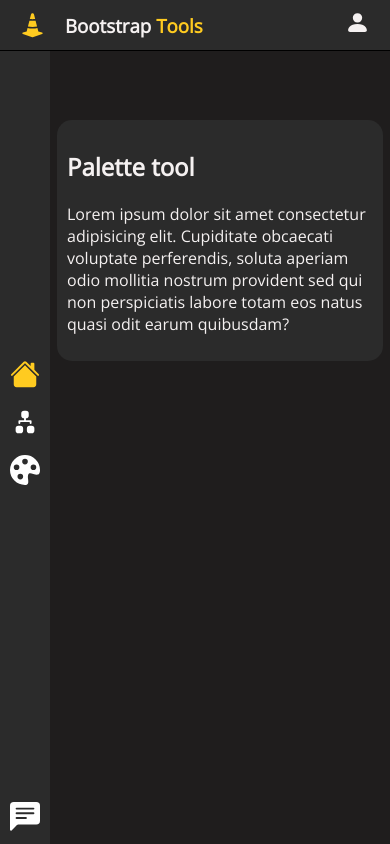
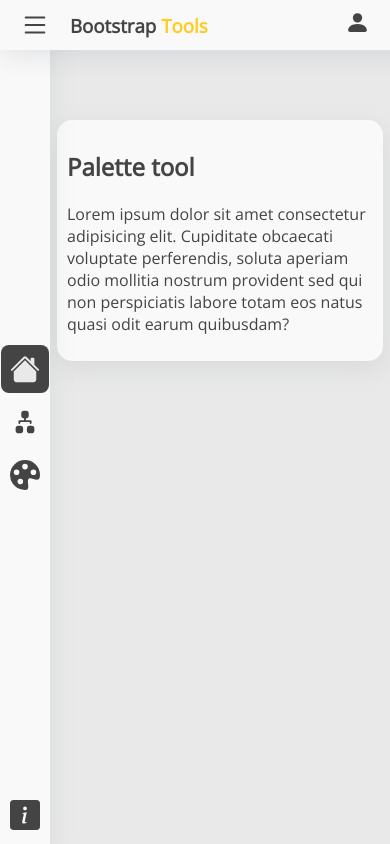
Before and after one commit to dannyseiner/bootstrap-tools, a React (Create React App) app in the folder frontend/: page /palette in a window 390 px wide. Built offline with nearby package versions, Linux system fonts and the light colour scheme.

Commit message:
lightmode, navbar/sidebar redesigned, responsive settings

```diff
--- a/frontend/src/components/AppRouter.tsx
+++ b/frontend/src/components/AppRouter.tsx
@@ -1,4 +1,4 @@
-import React from "react";
+import React, { useState, useEffect } from "react";
 import { BrowserRouter, Routes, Route } from "react-router-dom";
 import Home from "../screens/Home";
 import "../css/index.css";
@@ -8,11 +8,18 @@ import LayoutGenerator from "../screens/LayoutGenerator";
 import PaletteGenerator from "../screens/PaletteGenerator";
 import Support from "../screens/Support";
 function AppRouter() {
+  const [expandSideBar, setExpandSideBar] = useState<boolean>(false);
+
+  const sideBarEvt = (e: boolean) => setExpandSideBar(e);
+
   return (
     <BrowserRouter>
       <div className="page-container">
-        <NavBarLogged />
-        <SideBar />
+        <NavBarLogged
+          expandStatus={expandSideBar}
+          expandFunction={(e: boolean) => sideBarEvt(e)}
+        />
+        <SideBar expand={expandSideBar} />
         <div className="page-wrapper">
           <Routes>
             <Route path="/" element={<Home />} />
--- a/frontend/src/components/NavBarLogged.tsx
+++ b/frontend/src/components/NavBarLogged.tsx
@@ -1,10 +1,30 @@
-import React from "react";
-import { ConeStriped, PersonFill } from "react-bootstrap-icons";
+import React, { useState } from "react";
+import { PersonFill, List, X } from "react-bootstrap-icons";
 
-function NavBarLogged() {
+function NavBarLogged({ expandFunction, expandSideBar }: any) {
+  const [expandStatus, setExpandStatus] = useState<boolean>(false);
   return (
     <div className="navbar-container">
-      <ConeStriped size={25} className="fill-primary" />
+      {expandStatus === true ? (
+        <X
+          size={30}
+          className="fill-dark cursor-pointer"
+          onClick={() => {
+            setExpandStatus(false);
+            expandFunction(false);
+          }}
+        />
+      ) : (
+        <List
+          size={30}
+          className="fill-dark cursor-pointer"
+          onClick={() => {
+            setExpandStatus(true);
+            expandFunction(true);
+          }}
+        />
+      )}
+
       <h3>
         Bootstrap <span className="text-primary">Tools</span>
       </h3>
--- a/frontend/src/components/SideBar.tsx
+++ b/frontend/src/components/SideBar.tsx
@@ -1,14 +1,13 @@
-import React, { useState } from "react";
+import React, { useState, useEffect } from "react";
 import {
   Diagram2Fill,
   HouseFill,
-  PersonBadge,
   PaletteFill,
-  ChatLeftTextFill,
+  InfoSquareFill,
 } from "react-bootstrap-icons";
 import { useNavigate } from "react-router-dom";
 
-function SideBar() {
+function SideBar({ expand }: any) {
   const navigate = useNavigate();
   const [activeLink, setActiveLink] = useState<string>("");
 
@@ -21,14 +20,22 @@ function SideBar() {
     return str === activeLink ? "sidebar-item-active" : "";
   };
 
+  useEffect(() => {
+    console.log(expand);
+  }, []);
+
   return (
-    <div className="sidebar-container">
+    <div
+      className={`sidebar-container ${
+        expand === true ? "sidebar-expaned" : ""
+      }`}
+    >
       <div className="sidebar-content">
         <div
           className={`sidebar-item ${renderActiveLink("")}`}
           onClick={() => redirectEvt("")}
         >
-          <HouseFill color={"white"} size={30} />
+          <HouseFill color={"black"} size={30} />
           <p className="sidebar-item-text">Home</p>
         </div>
 
@@ -36,7 +43,7 @@ function SideBar() {
           className={`sidebar-item ${renderActiveLink("layout")}`}
           onClick={() => redirectEvt("layout")}
         >
-          <Diagram2Fill color={"white"} size={30} />
+          <Diagram2Fill color={"black"} size={30} />
           <p className="sidebar-item-text">Grid</p>
         </div>
 
@@ -44,18 +51,20 @@ function SideBar() {
           className={`sidebar-item ${renderActiveLink("palette")}`}
           onClick={() => redirectEvt("palette")}
         >
-          <PaletteFill color={"white"} size={30} />
+          <PaletteFill color={"black"} size={30} />
           <p className="sidebar-item-text">Palette</p>
         </div>
       </div>
 
       <div className="sidebar-content-last">
-        <div
-          className={`sidebar-item ${renderActiveLink("support")}`}
-          onClick={() => redirectEvt("support")}
-        >
-          <ChatLeftTextFill color={"white"} size={30} />
-          <p className="sidebar-item-text">Support</p>
+        <div className="sidebar-content">
+          <div
+            className={`sidebar-item ${renderActiveLink("support")}`}
+            onClick={() => redirectEvt("support")}
+          >
+            <InfoSquareFill color={"black"} size={30} />
+            <p className="sidebar-item-text">Support</p>
+          </div>
         </div>
       </div>
     </div>
--- a/frontend/src/css/index.css
+++ b/frontend/src/css/index.css
@@ -6,22 +6,29 @@
   left: 0;
   width: 50px;
   height: 100vh;
-  background-color: rgb(43, 43, 43);
+  background-color: rgb(249, 249, 249);
   display: flex;
   justify-content: center;
   align-items: center;
   flex-direction: column;
   z-index: 20;
+  box-shadow: rgba(149, 157, 165, 0.2) 0px 8px 24px;
 }
 
 .sidebar-item {
   display: flex;
   justify-content: center;
   align-items: center;
-  padding: 6px;
+  padding: 9px;
   cursor: pointer;
   margin: 5px;
-  border-bottom: 1px solid rgb(43, 43, 43);
+  border-radius: 8px;
+}
+
+.sidebar-expaned > .sidebar-content,
+.sidebar-expaned > .sidebar-content-last {
+  width: 95%;
+  margin: auto;
 }
 
 .sidebar-item-active .sidebar-item {
@@ -29,23 +36,34 @@
 }
 
 .sidebar-item-active .sidebar-item-text {
-  color: rgb(255, 203, 32);
+  color: rgb(233, 233, 233);
 }
 
 .sidebar-item-active > svg {
-  fill: rgb(255, 203, 32);
+  fill: rgb(233, 233, 233) !important;
+}
+
+.sidebar-item-active {
+  background-color: rgb(68, 68, 68);
 }
 
 .sidebar-item > svg {
   transition: 0.15s ease-in-out;
+  fill: rgb(68, 68, 68);
+}
+
+.sidebar-expaned {
+  width: 150px !important;
+  opacity: 1 !important;
 }
 
 .sidebar-item-text {
   display: none;
   transition: 1s ease-in-out !important;
   font-weight: 600;
-  padding: 6px;
-  margin-left: 7px;
+  padding: 0px;
+  margin: 0px;
+  margin-left: 15px;
 }
 
 .sidebar-content-last {
@@ -53,20 +71,12 @@
   bottom: 0;
 }
 
-.sidebar-container:hover {
-  width: 130px;
-}
-
-.sidebar-container:hover .sidebar-item {
+.sidebar-container.sidebar-expaned .sidebar-item {
   justify-content: flex-start;
 }
 
-.sidebar-container:hover .sidebar-item-text {
+.sidebar-container.sidebar-expaned .sidebar-item-text {
   display: block;
-}
-
-.sidebar-item:hover {
-  border-bottom: 1px solid white;
 }
 
 .navbar-container {
@@ -77,15 +87,15 @@
   left: 0;
   width: 100%;
   height: 50px;
-  background-color: rgb(43, 43, 43);
+  background-color: rgb(249, 249, 249);
   display: flex;
   justify-content: flex-start;
   gap: 20px;
   align-items: center;
   padding: 0 20px;
-  border-bottom: 1px solid black;
   z-index: 300;
   color: white;
+  box-shadow: rgba(149, 157, 165, 0.2) 0px 8px 24px;
 }
 
 .navbar-rightside {
@@ -95,11 +105,11 @@
 
 * {
   transition: 0.3s ease-in-out;
-  color: rgb(245, 241, 241);
+  color: rgb(68, 68, 68);
 }
 
 body {
-  background-color: rgb(31, 29, 29);
+  background-color: rgb(233, 233, 233);
   padding: 0px;
   margin: 0px;
   width: 100%;
@@ -121,16 +131,17 @@ body {
 }
 
 .bg-component {
-  background-color: rgb(43, 43, 43);
+  background-color: rgb(249, 249, 249);
 }
 
 .component-container {
   width: 90%;
   margin: auto;
   padding: 10px;
-  background-color: rgb(43, 43, 43);
+  background-color: rgb(249, 249, 249);
   border-radius: 15px;
   min-width: 100px;
+  box-shadow: rgba(149, 157, 165, 0.2) 0px 8px 24px;
 }
 
 .cursor-pointer {
@@ -145,6 +156,26 @@ body {
   fill: rgb(255, 203, 32) !important;
 }
 
+.text-dark {
+  color: rgb(68, 68, 68) !important;
+}
+
+.fill-dark {
+  fill: rgb(68, 68, 68) !important;
+}
+
+.box-shadow {
+  box-shadow: rgba(149, 157, 165, 0.2) 0px 8px 24px;
+}
+
+@media only screen and (max-device-width: 480px) {
+  .sidebar-container {
+    opacity: 0;
+  }
+  .page-wrapper {
+    left: 0;
+  }
+}
 .navbar-container {
   position: fixed;
   display: flex;
@@ -153,15 +184,15 @@ body {
   left: 0;
   width: 100%;
   height: 50px;
-  background-color: rgb(43, 43, 43);
+  background-color: rgb(249, 249, 249);
   display: flex;
   justify-content: flex-start;
   gap: 20px;
   align-items: center;
   padding: 0 20px;
-  border-bottom: 1px solid black;
   z-index: 300;
   color: white;
+  box-shadow: rgba(149, 157, 165, 0.2) 0px 8px 24px;
 }
 
 .navbar-rightside {
--- a/frontend/src/css/scss/global.scss
+++ b/frontend/src/css/scss/global.scss
@@ -38,6 +38,7 @@ body {
   background-color: $component-background;
   border-radius: 15px;
   min-width: 100px;
+  box-shadow: rgba(149, 157, 165, 0.2) 0px 8px 24px;
 }
 
 .cursor-pointer {
@@ -52,3 +53,25 @@ body {
 .fill-primary {
   fill: $primary-color !important;
 }
+
+.text-dark {
+  color: $base-color !important;
+}
+
+.fill-dark {
+  fill: $base-color !important;
+}
+
+.box-shadow {
+  box-shadow: rgba(149, 157, 165, 0.2) 0px 8px 24px;
+}
+
+// RESPONSIVE
+@media only screen and (max-device-width: 480px) {
+  .sidebar-container {
+    opacity: 0;
+  }
+  .page-wrapper {
+    left: 0;
+  }
+}
--- a/frontend/src/css/scss/navbar.scss
+++ b/frontend/src/css/scss/navbar.scss
@@ -12,9 +12,9 @@
   gap: 20px;
   align-items: center;
   padding: 0 20px;
-  border-bottom: 1px solid black;
   z-index: 300;
   color: white;
+  box-shadow: rgba(149, 157, 165, 0.2) 0px 8px 24px;
 }
 
 .navbar-rightside {
--- a/frontend/src/css/scss/sidebar.scss
+++ b/frontend/src/css/scss/sidebar.scss
@@ -12,16 +12,23 @@
   align-items: center;
   flex-direction: column;
   z-index: 20;
+  box-shadow: rgba(149, 157, 165, 0.2) 0px 8px 24px;
 }
 
 .sidebar-item {
   display: flex;
   justify-content: center;
   align-items: center;
-  padding: 6px;
+  padding: 9px;
   cursor: pointer;
   margin: 5px;
-  border-bottom: 1px solid $component-background;
+  border-radius: 8px;
+}
+
+.sidebar-expaned > .sidebar-content,
+.sidebar-expaned > .sidebar-content-last {
+  width: 95%;
+  margin: auto;
 }
 
 .sidebar-item-active .sidebar-item {
@@ -29,21 +36,32 @@
 }
 
 .sidebar-item-active .sidebar-item-text {
-  color: $primary-color;
+  color: $background-color;
 }
 .sidebar-item-active > svg {
-  fill: $primary-color;
+  fill: $background-color !important;
+}
+
+.sidebar-item-active {
+  background-color: $base-color;
 }
 .sidebar-item > svg {
   transition: 0.15s ease-in-out;
+  fill: $base-color;
+}
+
+.sidebar-expaned {
+  width: 150px !important;
+  opacity: 1 !important;
 }
 
 .sidebar-item-text {
   display: none;
   transition: 1s ease-in-out !important;
   font-weight: 600;
-  padding: 6px;
-  margin-left: 7px;
+  padding: 0px;
+  margin: 0px;
+  margin-left: 15px;
 }
 
 .sidebar-content-last {
@@ -52,18 +70,10 @@
 }
 
 // EFFECTS
-.sidebar-container:hover {
-  width: 130px;
-}
-.sidebar-container:hover .sidebar-item {
+
+.sidebar-container.sidebar-expaned .sidebar-item {
   justify-content: flex-start;
 }
-.sidebar-container:hover .sidebar-item-text {
+.sidebar-container.sidebar-expaned .sidebar-item-text {
   display: block;
 }
-.sidebar-item:hover {
-  border-bottom: 1px solid white;
-}
-// .sidebar-item:hover > svg {
-//   fill: black;
-// }
--- a/frontend/src/css/scss/variables.scss
+++ b/frontend/src/css/scss/variables.scss
@@ -1,4 +1,4 @@
-$background-color: rgb(31, 29, 29);
-$component-background: rgb(43, 43, 43);
-$base-color: rgb(245, 241, 241);
+$background-color: rgb(233, 233, 233);
+$component-background: rgb(249, 249, 249);
+$base-color: rgb(68, 68, 68);
 $primary-color: rgb(255, 203, 32); ;
```
Also changed, not shown: 1 other file (tests, documents, lock files or other folders).
